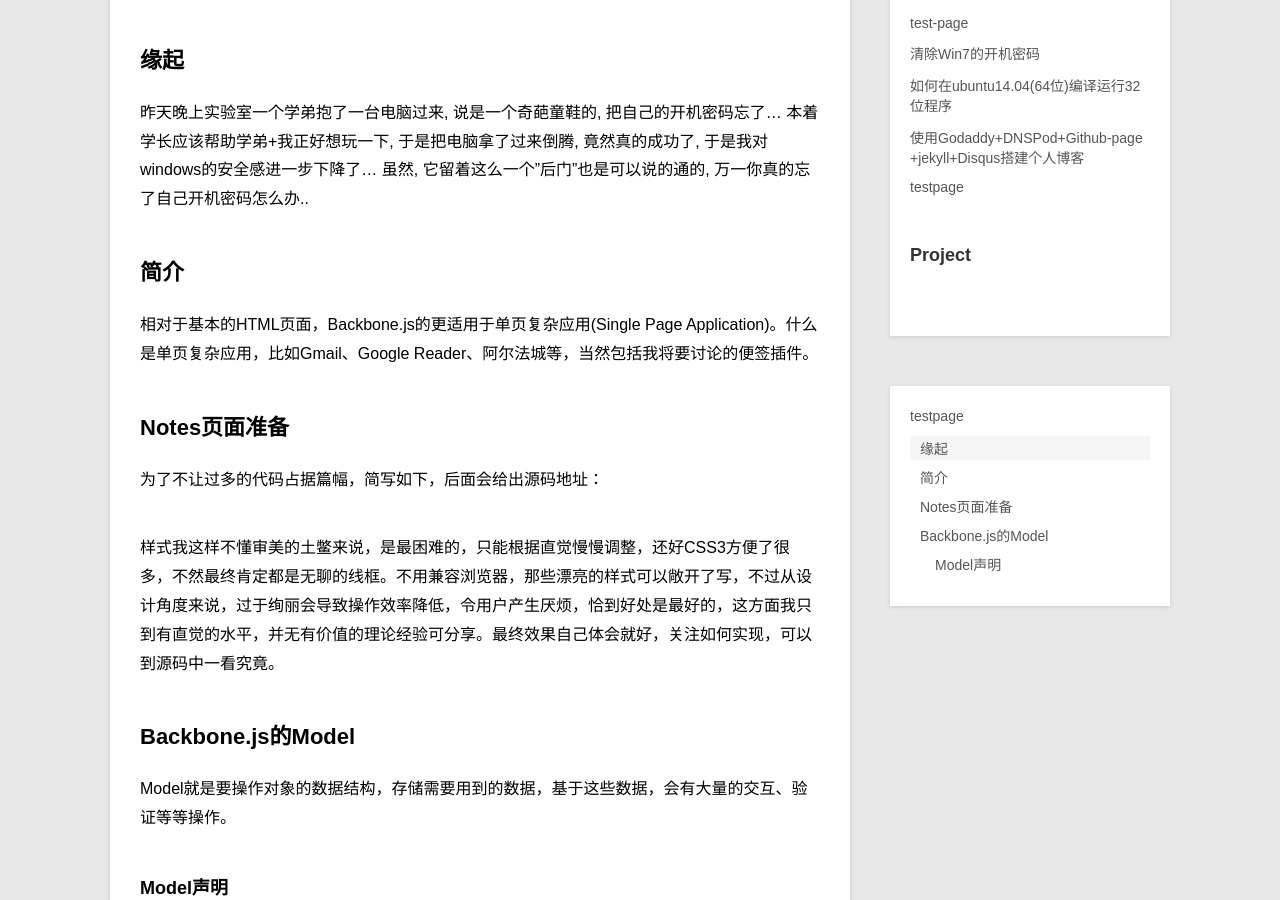
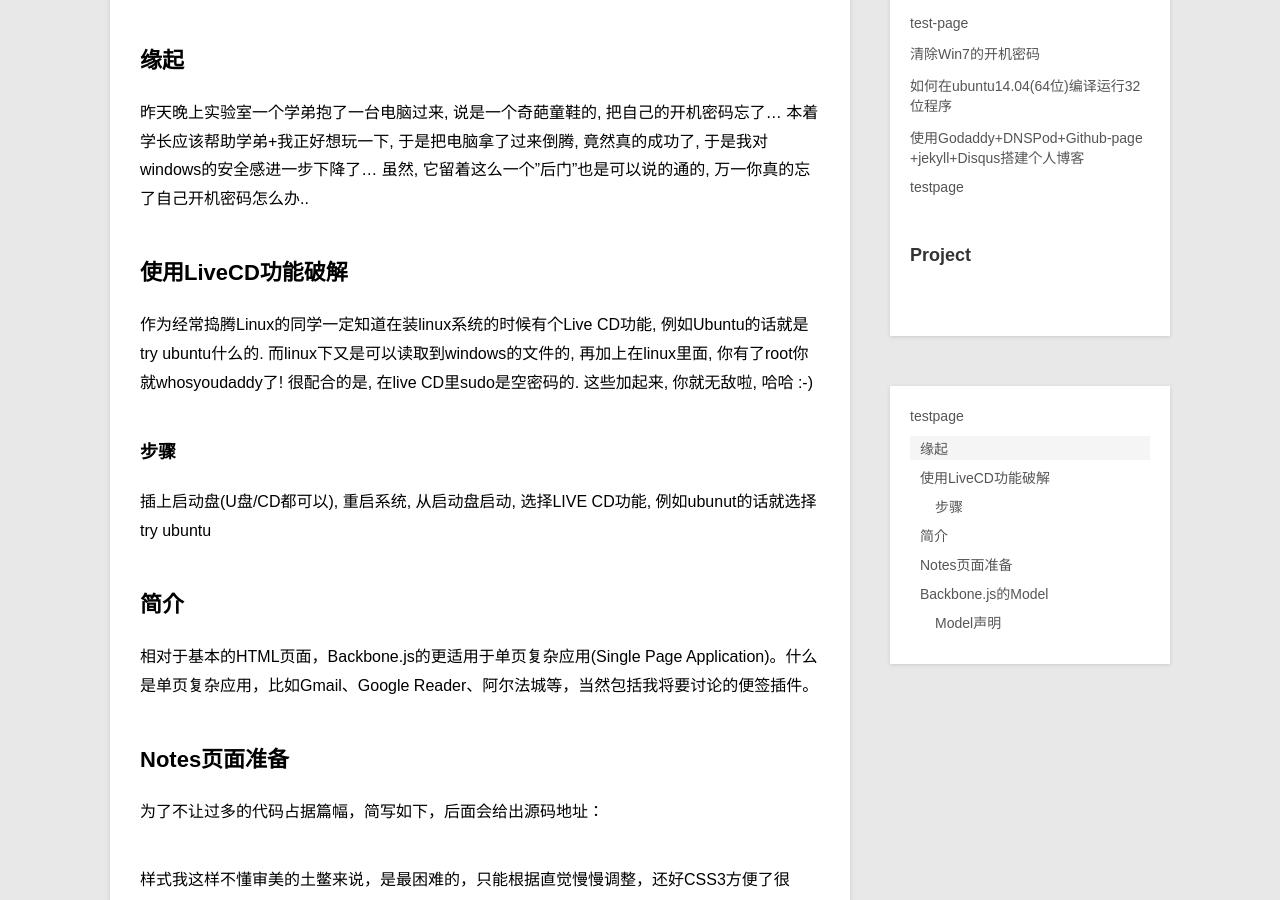
Before and after one commit to andycoder7/andycoder7.github.com, a Jekyll site: the page built from _posts/blog/2012-10-16-backbone-js-chrome-extension.md, in a window 1280 px wide and 900 px high, scrolled down 301 px. Built offline with Jekyll 4.4.1, drawn with Linux system fonts in a browser that asks for light colours; Markdown is read by kramdown in place of the engine named in the settings; comment, search, counter and statistics services are not loaded.

Commit message:
update test page

```diff
--- a/_posts/blog/2012-10-16-backbone-js-chrome-extension.md
+++ b/_posts/blog/2012-10-16-backbone-js-chrome-extension.md
@@ -8,6 +8,12 @@ category: blog
 
 ##缘起
 昨天晚上实验室一个学弟抱了一台电脑过来, 说是一个奇葩童鞋的, 把自己的开机密码忘了... 本着学长应该帮助学弟+我正好想玩一下, 于是把电脑拿了过来倒腾, 竟然真的成功了, 于是我对windows的安全感进一步下降了... 虽然, 它留着这么一个"后门"也是可以说的通的, 万一你真的忘了自己开机密码怎么办..
+
+##使用LiveCD功能破解
+作为经常捣腾Linux的同学一定知道在装linux系统的时候有个Live CD功能, 例如Ubuntu的话就是try ubuntu什么的. 而linux下又是可以读取到windows的文件的, 再加上在linux里面, 你有了root你就whosyoudaddy了! 很配合的是, 在live CD里sudo是空密码的. 这些加起来, 你就无敌啦, 哈哈 :-)
+
+###步骤
+插上启动盘(U盘/CD都可以), 重启系统, 从启动盘启动, 选择LIVE CD功能, 例如ubunut的话就选择try ubuntu
 
 ##简介
 相对于基本的HTML页面，Backbone.js的更适用于单页复杂应用(Single Page Application)。什么是单页复杂应用，比如Gmail、Google Reader、阿尔法城等，当然包括我将要讨论的便签插件。
```
